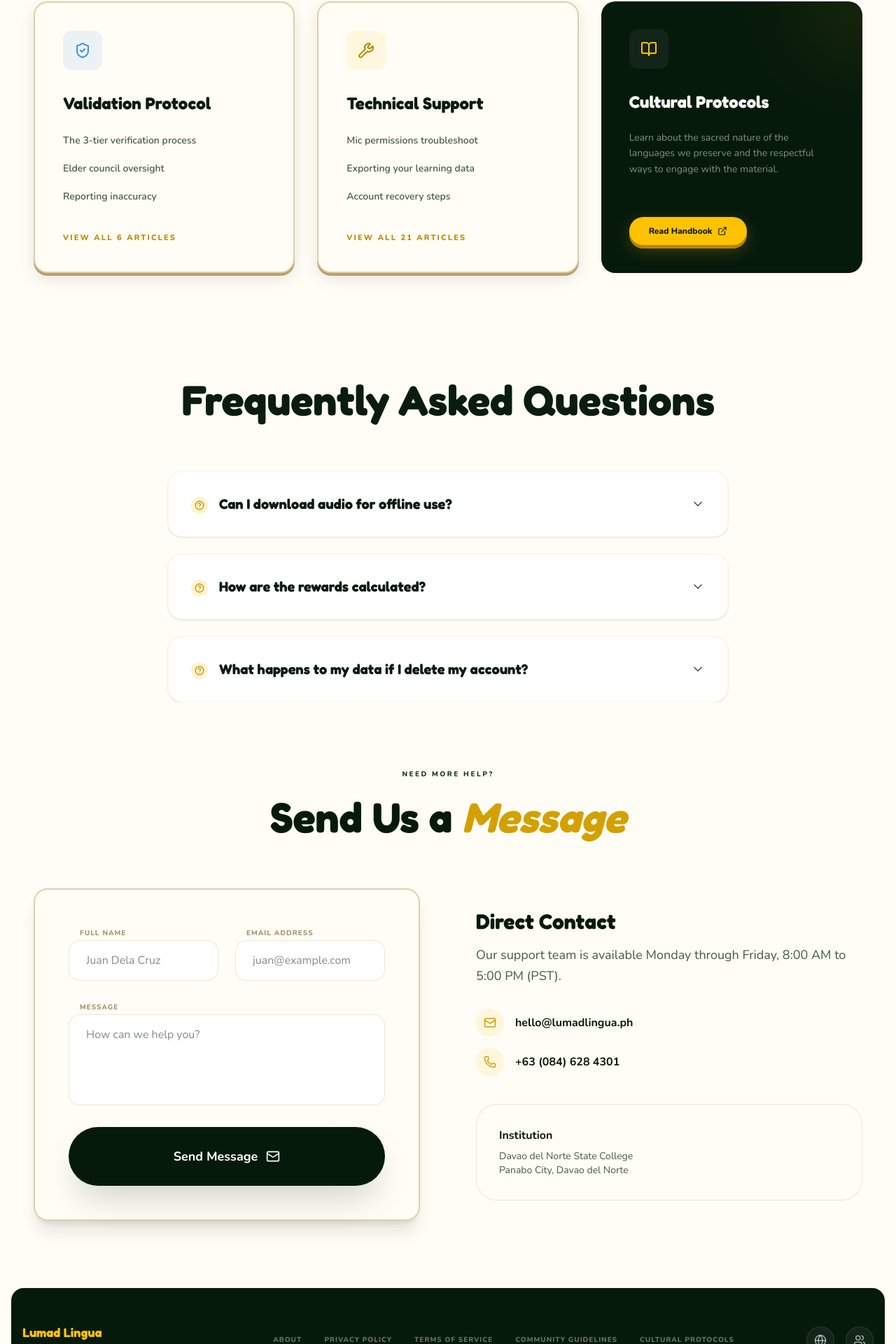
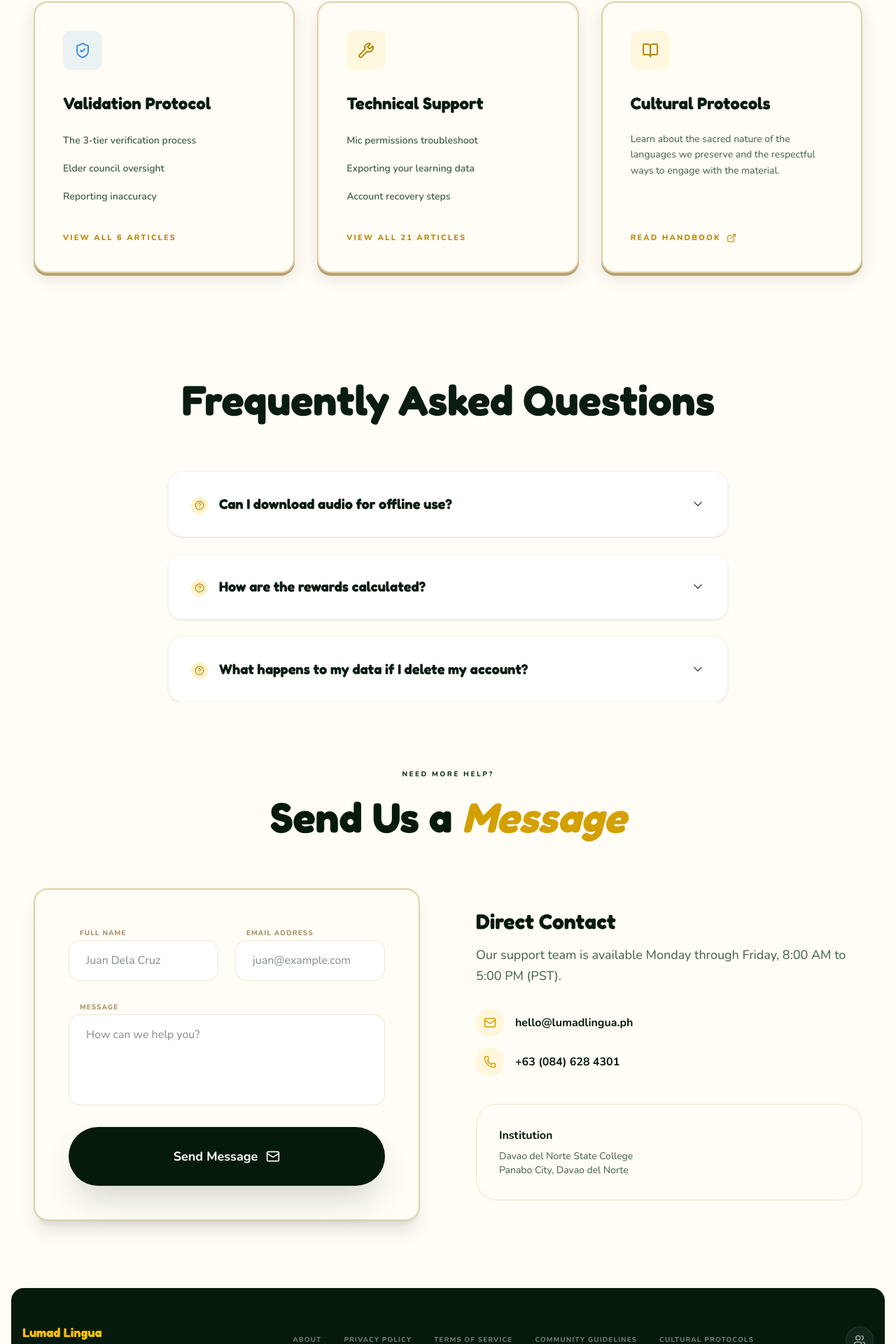
Before and after one commit to marvinkentumando/Lumad-Lingua-Website, a React (Vite) app: page /contact in a window 1280 px wide. Shown: the part 1187-3107 px from the top of the page at 70% size. Built offline with nearby package versions, Linux system fonts and the light colour scheme.

Commit message:
feat: Refactor UI components for consistency and clarity
Removes unused state and elements from the Footer component. Updates styling and icons in the Contact page's "Cultural Protocols" card to improve visual appeal and use a more consistent design language.

```diff
--- a/src/components/Footer.tsx
+++ b/src/components/Footer.tsx
@@ -1,10 +1,7 @@
 import { Link } from "react-router-dom";
-import { Globe, Users } from "lucide-react";
-import { useState } from "react";
+import { Users } from "lucide-react";
 
 export default function Footer() {
-  const [showLang, setShowLang] = useState(false);
-
   const scrollToTop = () => {
     window.scrollTo(0, 0);
   };
@@ -29,25 +26,7 @@ export default function Footer() {
           <Link to="/legal#protocols" onClick={scrollToTop} className="hover:text-gold-500 transition-colors">Cultural Protocols</Link>
         </div>
 
-        <div className="flex items-center gap-4 relative">
-          <div className="relative">
-            <button
-              onClick={() => setShowLang(!showLang)}
-              className="w-10 h-10 rounded-full bg-white/5 flex items-center justify-center text-white/60 hover:text-white transition-colors border border-white/10"
-              title="Change Language"
-            >
-              <Globe size={18} />
-            </button>
-            {showLang && (
-              <div className="absolute bottom-full right-0 mb-4 p-4 bg-forest-800 border border-white/10 rounded-2xl shadow-2xl min-w-[160px] animate-in fade-in slide-in-from-bottom-2 duration-300 z-50">
-                <div className="text-[10px] font-black uppercase tracking-widest text-white/30 mb-3 px-2">Select Dialect</div>
-                <button className="w-full text-left p-2 rounded-lg bg-gold-500/10 text-gold-500 font-bold text-xs">Mansaka (Default)</button>
-                <button className="w-full text-left p-2 rounded-lg text-white/40 hover:text-white font-bold text-xs transition-colors">Mandaya</button>
-                <button className="w-full text-left p-2 rounded-lg text-white/40 hover:text-white font-bold text-xs transition-colors">Kamayo</button>
-              </div>
-            )}
-          </div>
-
+        <div className="flex items-center gap-4">
           <Link
             to="/docs#who-validates-my-submissions"
             onClick={scrollToTop}
--- a/src/pages/Contact.tsx
+++ b/src/pages/Contact.tsx
@@ -214,20 +214,19 @@ export default function Contact() {
             whileInView={{ opacity: 1, y: 0 }}
             viewport={{ once: true }}
             transition={{ delay: 0.5 }}
-            className="bg-forest-900 dark:bg-forest-800 rounded-[20px] p-10 flex flex-col text-white relative overflow-hidden group transition-colors duration-500"
+            className="card-cream dark:bg-forest-900 dark:border-white/10 !p-10 flex flex-col group transition-colors duration-500"
           >
-            <div className="absolute top-[-20%] right-[-20%] w-40 h-40 bg-gold-500/10 rounded-full blur-3xl group-hover:bg-gold-500/20 transition-all" />
-            <div className="w-14 h-14 bg-white/5 rounded-xl flex items-center justify-center mb-8">
-              <BookOpen size={24} className="text-gold-500" />
+            <div className="w-14 h-14 bg-gold-100 dark:bg-white/10 rounded-xl flex items-center justify-center mb-8 group-hover:scale-110 group-hover:rotate-3 transition-transform duration-300">
+              <BookOpen size={24} className="text-gold-700" />
             </div>
-            <h3 className="font-display text-2xl font-bold mb-6">Cultural Protocols</h3>
-            <p className="text-white/50 dark:text-white/40 text-sm font-medium leading-relaxed mb-10 flex-grow text-left">
+            <h3 className="font-display text-2xl font-bold mb-6 text-cream-text dark:text-white group-hover:text-gold-700 dark:group-hover:text-gold-500 transition-colors">Cultural Protocols</h3>
+            <p className="text-cream-text2 dark:text-white/60 text-sm font-medium leading-relaxed mb-10 flex-grow text-left">
               Learn about the sacred nature of the languages we preserve and the respectful ways to engage with the material.
             </p>
             <Link
               to="/docs#cultural-handbook"
               onClick={scrollToTop}
-              className="btn-primary !bg-gold-500 !text-forest-900 !py-3 !text-xs w-fit flex items-center gap-2"
+              className="text-gold-700 dark:text-gold-500 font-extrabold text-[11px] uppercase tracking-[0.2em] hover:text-gold-800 dark:hover:text-white transition-colors text-left flex items-center gap-2"
             >
               Read Handbook <ExternalLink size={14} />
             </Link>
```
